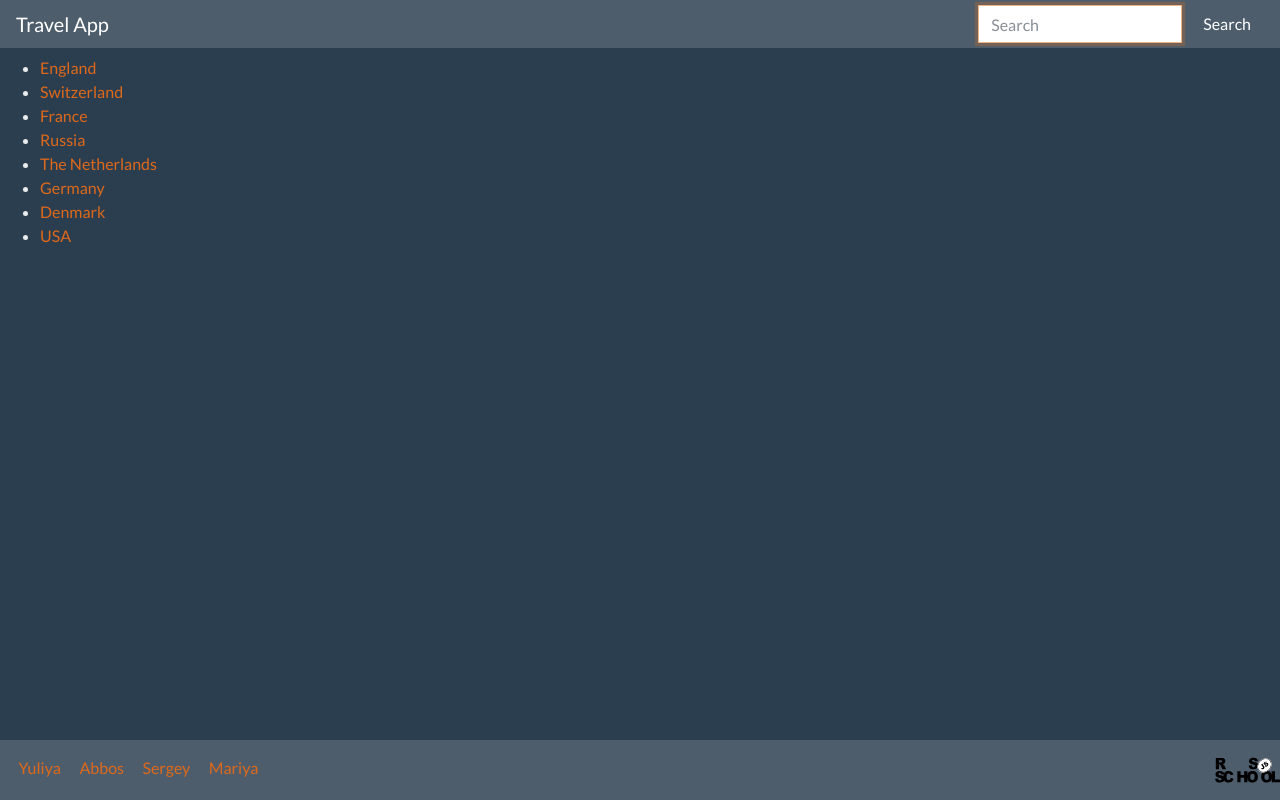
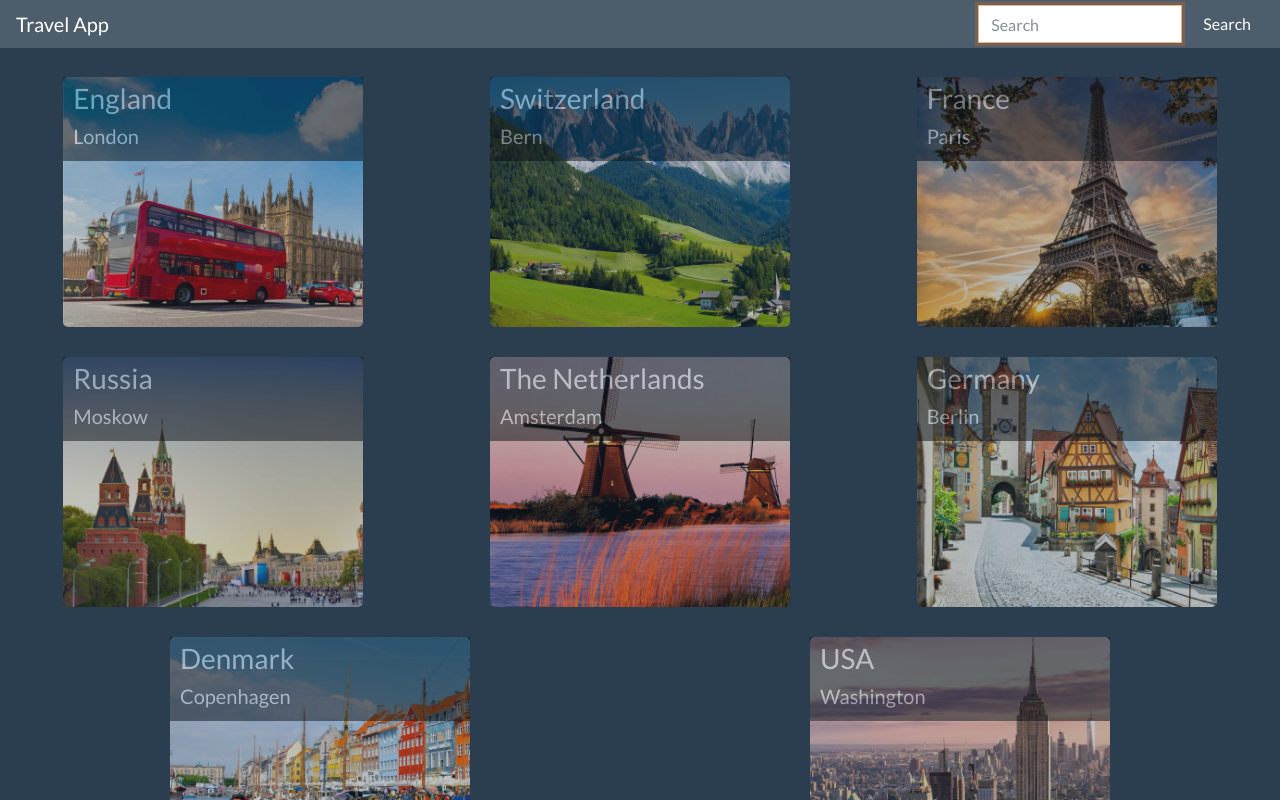
Before and after one commit to YuPodd/travel-app, a React (Create React App) app: page / in a window 1280 px wide. Shown: the top 800 px of the page. Built offline with nearby package versions, Linux system fonts and the light colour scheme.

Commit message:
added country card to main page

```diff
--- /dev/null
+++ b/src/components/CountryCard.js
@@ -0,0 +1,19 @@
+import React from "react";
+
+export default class CountryCard extends React.Component {
+    render() {
+        let cardBackground = {
+            backgroundImage: `url(${this.props.country.img})`
+        };
+
+        return (
+            <div className="country__card" style={cardBackground}>
+                <div className="countru__card-headers">
+                    <h3>{this.props.country.name}</h3>
+                    <h5>{this.props.country.capital}</h5>
+                </div>
+            </div>
+        )
+    }
+
+}
--- a/src/components/Main.js
+++ b/src/components/Main.js
@@ -3,6 +3,7 @@ import React from "react";
 import Header from "./Header";
 import { Link } from "react-router-dom";
 import countries from "../constants/countries";
+import CountruCard from './CountryCard';
 
 export default class Main extends React.Component {
   constructor(){
@@ -23,17 +24,16 @@ export default class Main extends React.Component {
 
   render() {
     const cards = countries.filter(this.filter).map((country) => (
-      <li key={country.name}>
-        <Link to={`/${country.name}`}>{country.name}</Link>
-      </li>
+      <Link to={`/${country.name}`}>
+        <CountruCard country={country} ></CountruCard>
+      </Link>
     ))
     return (
       <div>
         <Header isActive={true} text={this.state.searchText} change={this.search}/>
-        <h1>main page</h1>
-        <ul>
-        {cards}
-        </ul>
+        <div className="content__container">
+          {cards}
+        </div>
       </div>
     )
   }
--- a/src/styles/components_styles.css
+++ b/src/styles/components_styles.css
@@ -19,3 +19,42 @@ body{
 .country_image{
     width: 50%;
 }
+
+.content__container{
+    width: 100%;
+
+    display: flex;
+    flex-wrap: wrap;
+    justify-content: space-around;
+
+    margin-top: 62px;
+}
+
+.country__card{
+    width: 300px;
+    height: 250px;
+
+    margin: 15px;
+    border-radius: 5px;
+
+    background-size: cover;
+    opacity: 0.7;
+    transition: 1s;
+}
+
+.country__card:hover{
+    opacity: 1;
+}
+
+.countru__card-headers{
+    padding: 5px 10px;
+
+    background-color: black;
+    opacity: 0.5;
+}
+
+a,
+a:hover{
+    text-decoration: none;
+    color: white;
+}
```
